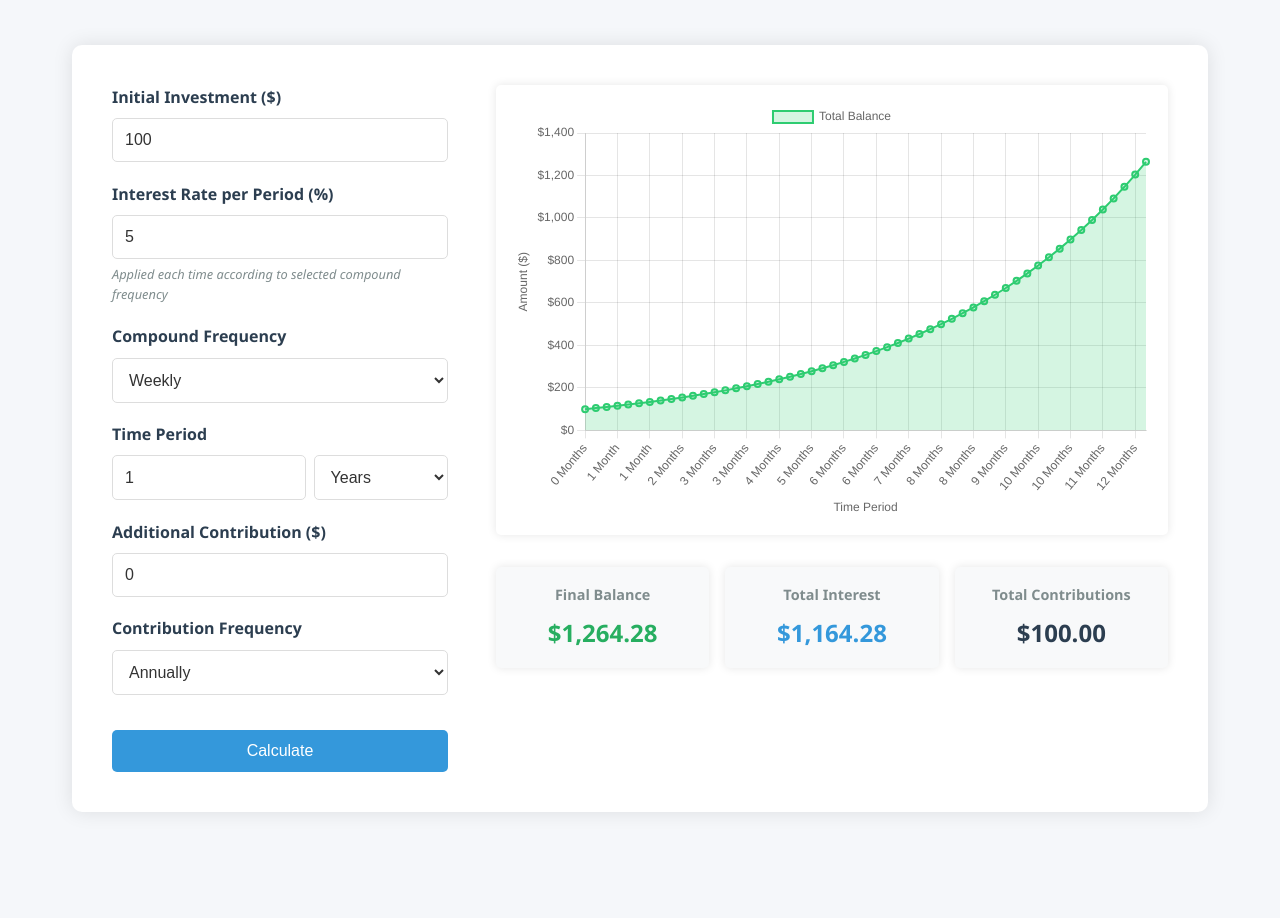
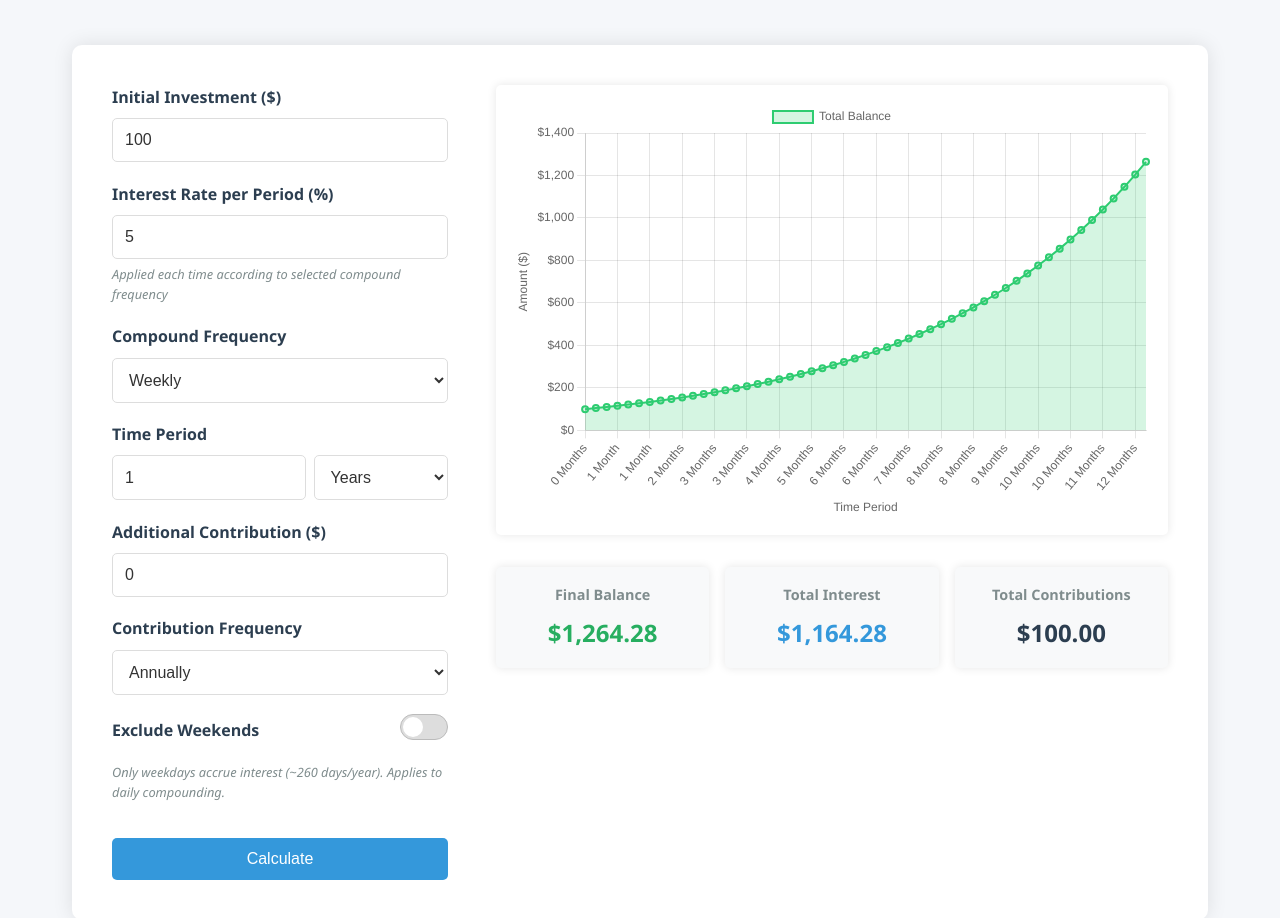
Before and after one commit to nananta/CompoundInterestCalculator, a plain HTML site: page index.html in a window 1280 px wide. Shown: the part 120-1038 px from the top of the page. Before the commit the page ends 964 px from the top, so only its background shows below. Drawn offline with nearby package versions, Linux system fonts and the light colour scheme.

Commit message:
Add toggle to exclude weekends from interest calculation
When enabled with daily compounding, only weekdays accrue interest
(~260 days/year), better reflecting markets that close on weekends.

Co-authored-by: Cursor <cursoragent@cursor.com>

```diff
--- a/app.js
+++ b/app.js
@@ -163,11 +163,18 @@ document.addEventListener('DOMContentLoaded', function() {
         // Get input values
         const initialInvestment = parseFloat(document.getElementById('initial-investment').value);
         const interestRate = parseFloat(document.getElementById('interest-rate').value) / 100;
-        const compoundFrequency = parseInt(document.getElementById('compound-frequency').value);
+        let compoundFrequency = parseInt(document.getElementById('compound-frequency').value);
         const timePeriod = parseInt(document.getElementById('time-period').value);
         const timeUnit = document.getElementById('time-unit').value;
         const additionalContribution = parseFloat(document.getElementById('additional-contribution').value);
         const contributionFrequency = parseInt(document.getElementById('contribution-frequency').value);
+        const excludeWeekends = document.getElementById('exclude-weekends').checked;
+
+        // When excluding weekends with daily compounding, only weekdays compound
+        // (~260 weekdays per year = 52 weeks * 5 days).
+        if (excludeWeekends && compoundFrequency === 365) {
+            compoundFrequency = 260;
+        }
 
         // Convert time period to years if needed
         let timeInYears = timePeriod;
--- a/index.html
+++ b/index.html
@@ -80,6 +80,15 @@
                         </select>
                     </div>
 
+                    <div class="form-group toggle-form-group">
+                        <label for="exclude-weekends" class="toggle-label">Exclude Weekends</label>
+                        <label class="switch" for="exclude-weekends">
+                            <input type="checkbox" id="exclude-weekends">
+                            <span class="slider"></span>
+                        </label>
+                        <small class="input-note">Only weekdays accrue interest (~260 days/year). Applies to daily compounding.</small>
+                    </div>
+
                     <button type="submit" id="calculate-btn">Calculate</button>
                 </form>
             </div>
--- a/styles.css
+++ b/styles.css
@@ -321,6 +321,73 @@ button:hover {
     font-style: italic;
 }
 
+/* Toggle switch in form */
+.toggle-form-group {
+    display: flex;
+    flex-wrap: wrap;
+    align-items: center;
+    gap: 0.75rem;
+}
+
+.toggle-form-group .toggle-label {
+    margin-bottom: 0;
+    flex: 1;
+}
+
+.toggle-form-group .input-note {
+    flex-basis: 100%;
+    margin-top: 0.1rem;
+}
+
+.switch {
+    position: relative;
+    display: inline-block;
+    width: 48px;
+    height: 26px;
+    flex-shrink: 0;
+}
+
+.switch input {
+    opacity: 0;
+    width: 0;
+    height: 0;
+    padding: 0;
+}
+
+.slider {
+    position: absolute;
+    cursor: pointer;
+    inset: 0;
+    background-color: var(--toggle-bg);
+    border: 1px solid var(--toggle-border);
+    border-radius: 26px;
+    transition: background-color 0.3s ease;
+}
+
+.slider::before {
+    content: '';
+    position: absolute;
+    height: 20px;
+    width: 20px;
+    left: 2px;
+    bottom: 2px;
+    background-color: #fff;
+    border-radius: 50%;
+    transition: transform 0.3s ease;
+}
+
+.switch input:checked + .slider {
+    background-color: var(--toggle-active);
+}
+
+.switch input:checked + .slider::before {
+    transform: translateX(22px);
+}
+
+.switch input:focus-visible + .slider {
+    box-shadow: 0 0 0 2px rgba(52, 152, 219, 0.35);
+}
+
 /* Responsive styles */
 @media (max-width: 768px) {
     .calculator-container {
```
